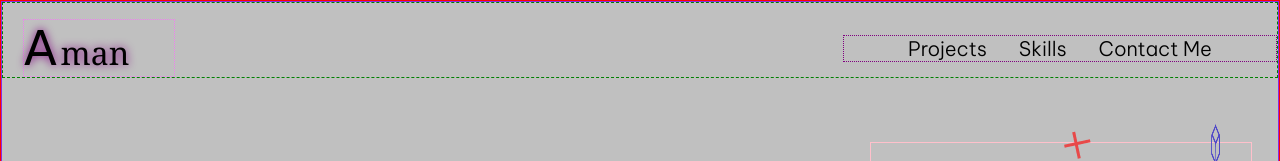
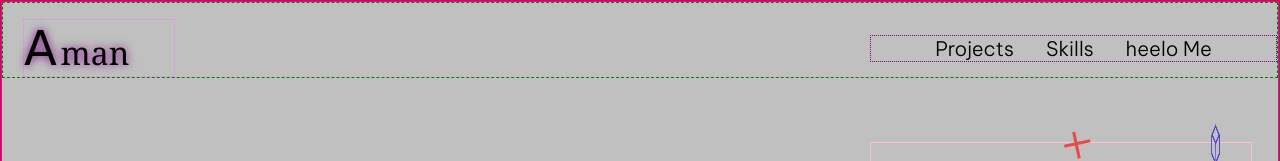
Before and after one commit to amanjangid01/devops-git, a plain HTML site: page index.html in a window 1280 px wide. Shown: the top 161 px of the page. Drawn offline with Linux system fonts and the light colour scheme.

Commit message:
Update index.html

```diff
--- a/index.html
+++ b/index.html
@@ -20,7 +20,7 @@
                 <div class="nav-items">
                     <div><a href="#projects">Projects</a></div>
                     <div><a href="#skills">Skills</a></div>
-                    <div><a href="#contactme">Contact Me</a></div>
+                    <div><a href="#contactme">heelo Me</a></div>
                 </div>
             </div>
 
```
